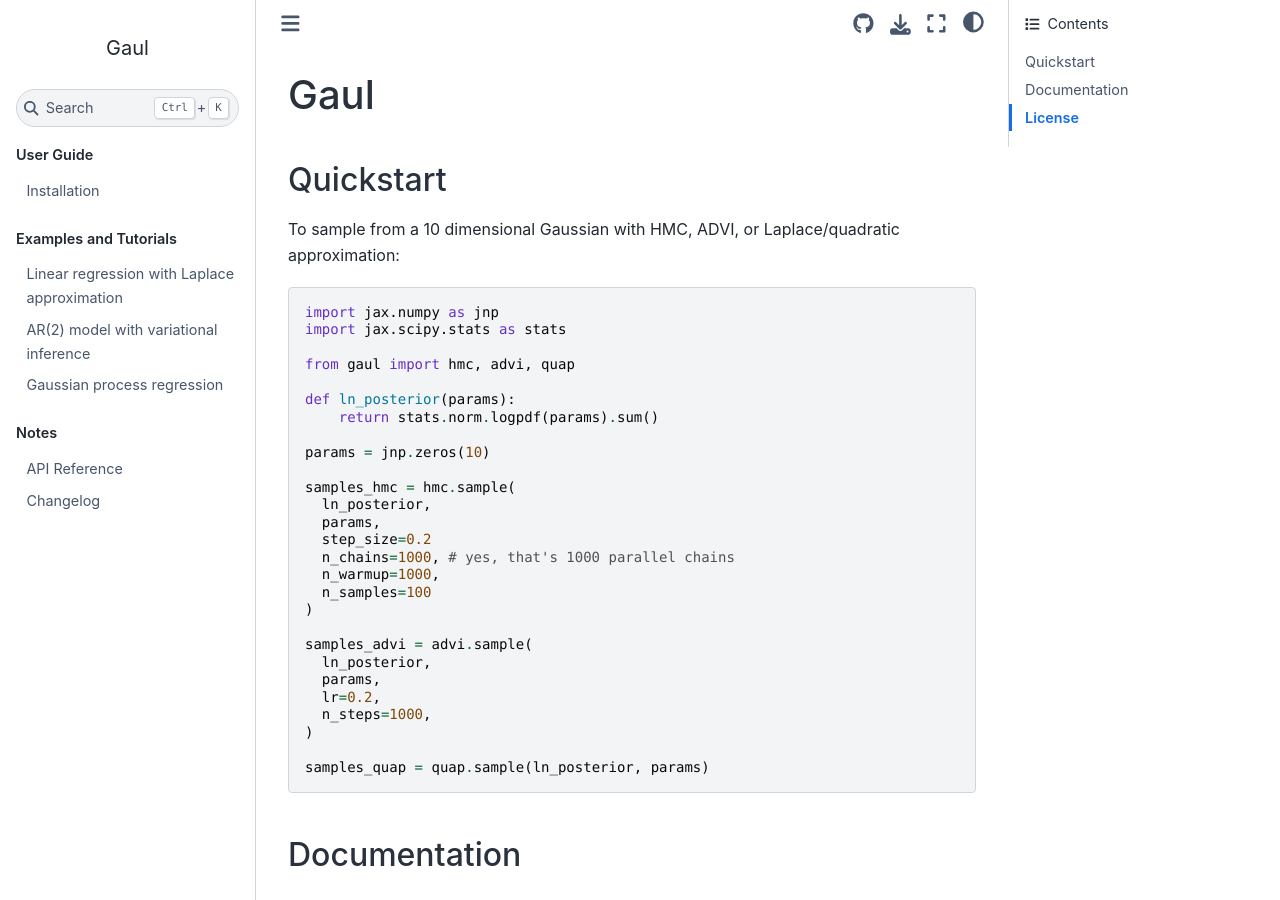
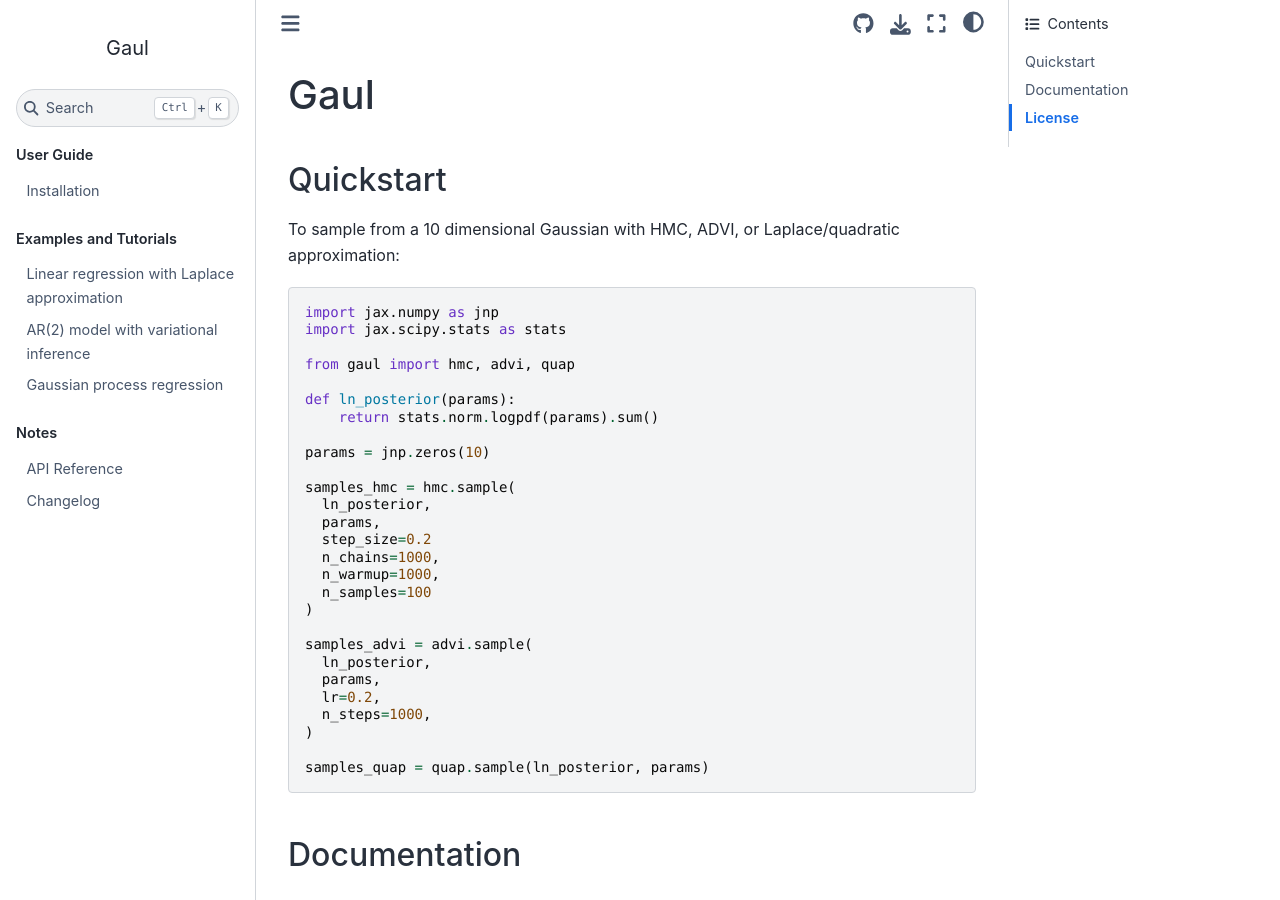
Before and after one commit to al-jshen/gaul, a Sphinx documentation site: the page built from docs/source/index.rst, in a window 1280 px wide and 900 px high. Built offline with Sphinx 7.4.7 and the Sphinx Book theme 1.1.4, drawn with Linux system fonts in a browser that asks for light colours; pages that are not in the unit, such as notebooks, are missing from menus.

Commit message:
update docs

```diff
--- a/docs/source/index.rst
+++ b/docs/source/index.rst
@@ -22,7 +22,7 @@ To sample from a 10 dimensional Gaussian with HMC, ADVI, or Laplace/quadratic ap
       ln_posterior,
       params,
       step_size=0.2
-      n_chains=1000, # yes, that's 1000 parallel chains
+      n_chains=1000,
       n_warmup=1000,
       n_samples=100
     )
```
Also changed, not shown: docs/source/examples/gp.ipynb, docs/source/examples/linreg.ipynb.
